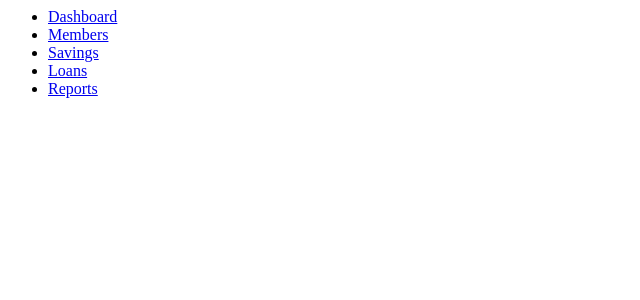
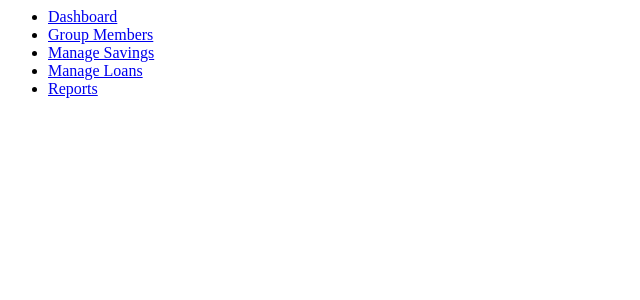
Before and after one commit to Isa-vital/Savings-Management-System, a PHP site: page /partials/sidebar.php in a window 1280 px wide. Shown: the top 300 px of the page, without its empty margins (0-640 px from the left). Run offline with PHP 8.4, Linux system fonts and the light colour scheme.

```diff
--- a/loans/loanslist.php
+++ b/loans/loanslist.php
@@ -95,8 +95,8 @@ $query = "SELECT l.*,
           COALESCE(SUM(lr.amount), 0) as amount_paid,
           (l.amount - COALESCE(SUM(lr.amount), 0)) as balance
           FROM loans l
-          JOIN members m ON l.member_id = m.id
-          LEFT JOIN users u ON l.processed_by = u.id
+          JOIN memberz m ON l.member_id = m.id
+          LEFT JOIN users u ON l.processed_by = u.user_id
           LEFT JOIN loan_repayments lr ON l.id = lr.loan_id
           $where
           GROUP BY l.id
--- a/partials/sidebar.php
+++ b/partials/sidebar.php
@@ -8,17 +8,17 @@
             </li>
             <li class="nav-item">
                 <a class="nav-link" href="memberslist.php">
-                    <i class="fas fa-users me-2"></i>Members
+                    <i class="fas fa-users me-2"></i>Group Members
                 </a>
             </li>
             <li class="nav-item">
                 <a class="nav-link" href="savings/savings.php">
-                    <i class="fas fa-wallet me-2"></i>Savings
+                    <i class="fas fa-wallet me-2"></i>Manage Savings
                 </a>
             </li>
             <li class="nav-item">
                 <a class="nav-link" href="loans/loanslist.php">
-                    <i class="fas fa-hand-holding-usd me-2"></i>Loans
+                    <i class="fas fa-hand-holding-usd me-2"></i>Manage Loans
                 </a>
             </li>
             <li class="nav-item">
```
